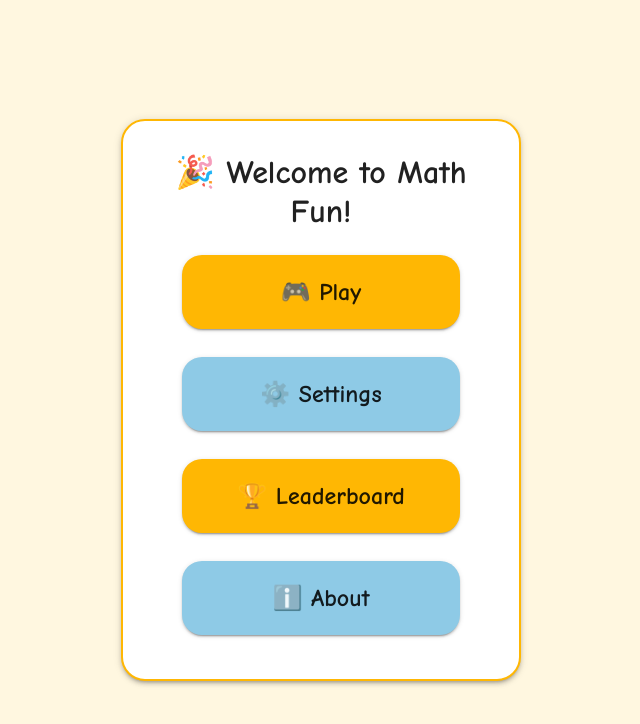
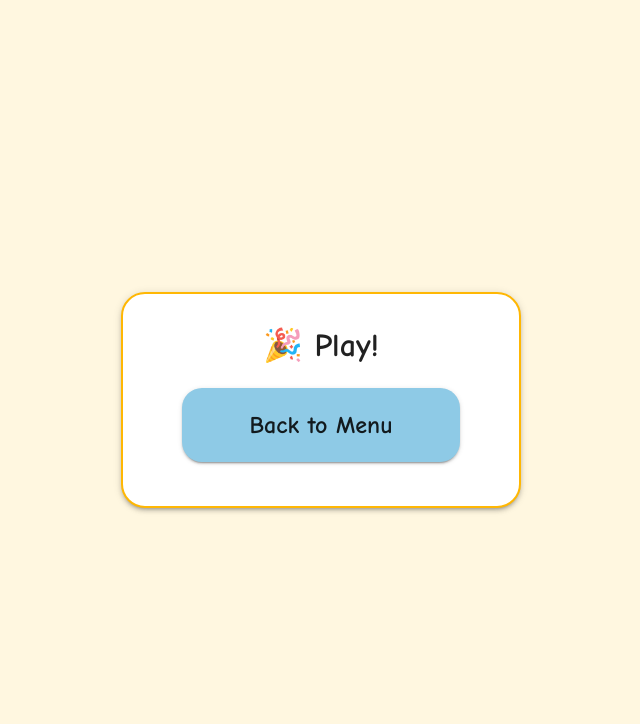
Before and after one commit to sjkisby/my-maths-app-v2, a React (Vite) app: page / in a window 1280 px wide. Both pictures are taken after a click on the button "🎮 Play". Shown: the top 724 px of the page, without its empty margins (319-959 px from the left). Built offline with nearby package versions, Linux system fonts and the light colour scheme.

Commit message:
Menu structure

```diff
--- /dev/null
+++ b/src/components/AboutScreen.jsx
@@ -0,0 +1,22 @@
+import React from 'react';
+import { Button, Typography } from '@mui/material';
+
+const AboutScreen = ({setScreen}) => {
+
+    const handleMenuButtonPress = (screen)  =>  {
+        setScreen(screen);
+    }
+
+  return (
+    <>
+        <Typography variant="h4" gutterBottom>
+          🎉 About!
+        </Typography>
+        <Button variant="contained" color="secondary" fullWidth onClick={() => handleMenuButtonPress("Menu")}>
+          Back to Menu
+        </Button>
+    </>
+  );
+};
+
+export default AboutScreen;
--- a/src/components/AppWrapper.jsx
+++ b/src/components/AppWrapper.jsx
@@ -1,8 +1,15 @@
-import React from 'react';
+import React, { useState } from 'react';
 import { Box } from '@mui/material';
 import MenuScreen from './MenuScreen';
+import Leaderboard from './LeaderboardScreen';
+import SettingsScreen from './SettingsScreen';
+import AboutScreen from './AboutScreen';
+import PlayScreen from './PlayScreen';
 
 const AppWrapper = () => {
+
+  const [screen, setScreen] = useState('Menu'); // 'Menu' | 'Play' | 'Leaderboard' | 'Settings' | 'About'
+
   return (
     <Box
       sx={{
@@ -29,7 +36,11 @@ const AppWrapper = () => {
           textAlign: 'center',
         }}
       >
-        <MenuScreen />
+        {screen === 'Menu' && <MenuScreen setScreen={setScreen}  /> }
+        {screen === 'Play' && <PlayScreen setScreen={setScreen} /> }
+        {screen === 'Settings' && <SettingsScreen /> }
+        {screen === 'Leaderboard' && <Leaderboard /> }
+        {screen === 'About' && <AboutScreen setScreen={setScreen} /> }
       </Box>
     </Box>
   );
--- /dev/null
+++ b/src/components/LeaderboardScreen.jsx
@@ -0,0 +1,15 @@
+import React from 'react';
+import { Button, Typography } from '@mui/material';
+
+const LeaderboardScreen = () => {
+  return (
+    <>
+        <Typography variant="h4" gutterBottom>
+          🎉 Leaderboard!
+        </Typography>
+
+    </>
+  );
+};
+
+export default LeaderboardScreen;
--- a/src/components/MenuScreen.jsx
+++ b/src/components/MenuScreen.jsx
@@ -1,23 +1,28 @@
 import React from 'react';
 import { Button, Typography } from '@mui/material';
 
-const MenuScreen = () => {
-  return (
+const MenuScreen = ({setScreen}) => {
+
+    const handleMenuButtonPress = (screen)  =>  {
+        setScreen(screen);
+    }
+
+    return (
     <>
         <Typography variant="h4" gutterBottom>
           🎉 Welcome to Math Fun!
         </Typography>
 
-        <Button variant="contained" color="primary" fullWidth sx={{ mb: 2 }}>
+        <Button variant="contained" color="primary" fullWidth sx={{ mb: 2 }} onClick={() => handleMenuButtonPress("Play")}>
           🎮 Play
         </Button>
-        <Button variant="contained" color="secondary" fullWidth sx={{ mb: 2 }}>
+        <Button variant="contained" color="secondary" fullWidth sx={{ mb: 2 }} onClick={() => handleMenuButtonPress("Settings")}>
           ⚙️ Settings
         </Button>
-        <Button variant="contained" color="primary" fullWidth sx={{ mb: 2 }}>
+        <Button variant="contained" color="primary" fullWidth sx={{ mb: 2 }} onClick={() => handleMenuButtonPress("Leaderboard")}>
           🏆 Leaderboard
         </Button>
-        <Button variant="contained" color="secondary" fullWidth>
+        <Button variant="contained" color="secondary" fullWidth onClick={() => handleMenuButtonPress("About")}>
           ℹ️ About
         </Button>
     </>
--- /dev/null
+++ b/src/components/PlayScreen.jsx
@@ -0,0 +1,22 @@
+import React from 'react';
+import { Button, Typography } from '@mui/material';
+
+const PlayScreen = ({setScreen}) => {
+
+    const handleMenuButtonPress = (screen)  =>  {
+        setScreen(screen);
+    }
+
+  return (
+    <>
+        <Typography variant="h4" gutterBottom>
+          🎉 Play!
+        </Typography>
+        <Button variant="contained" color="secondary" fullWidth onClick={() => handleMenuButtonPress("Menu")}>
+          Back to Menu
+        </Button>
+    </>
+  );
+};
+
+export default PlayScreen;
--- /dev/null
+++ b/src/components/SettingsScreen.jsx
@@ -0,0 +1,15 @@
+import React from 'react';
+import { Button, Typography } from '@mui/material';
+
+const SettingsScreen = () => {
+  return (
+    <>
+        <Typography variant="h4" gutterBottom>
+          🎉 Settings!
+        </Typography>
+
+    </>
+  );
+};
+
+export default SettingsScreen;
```
